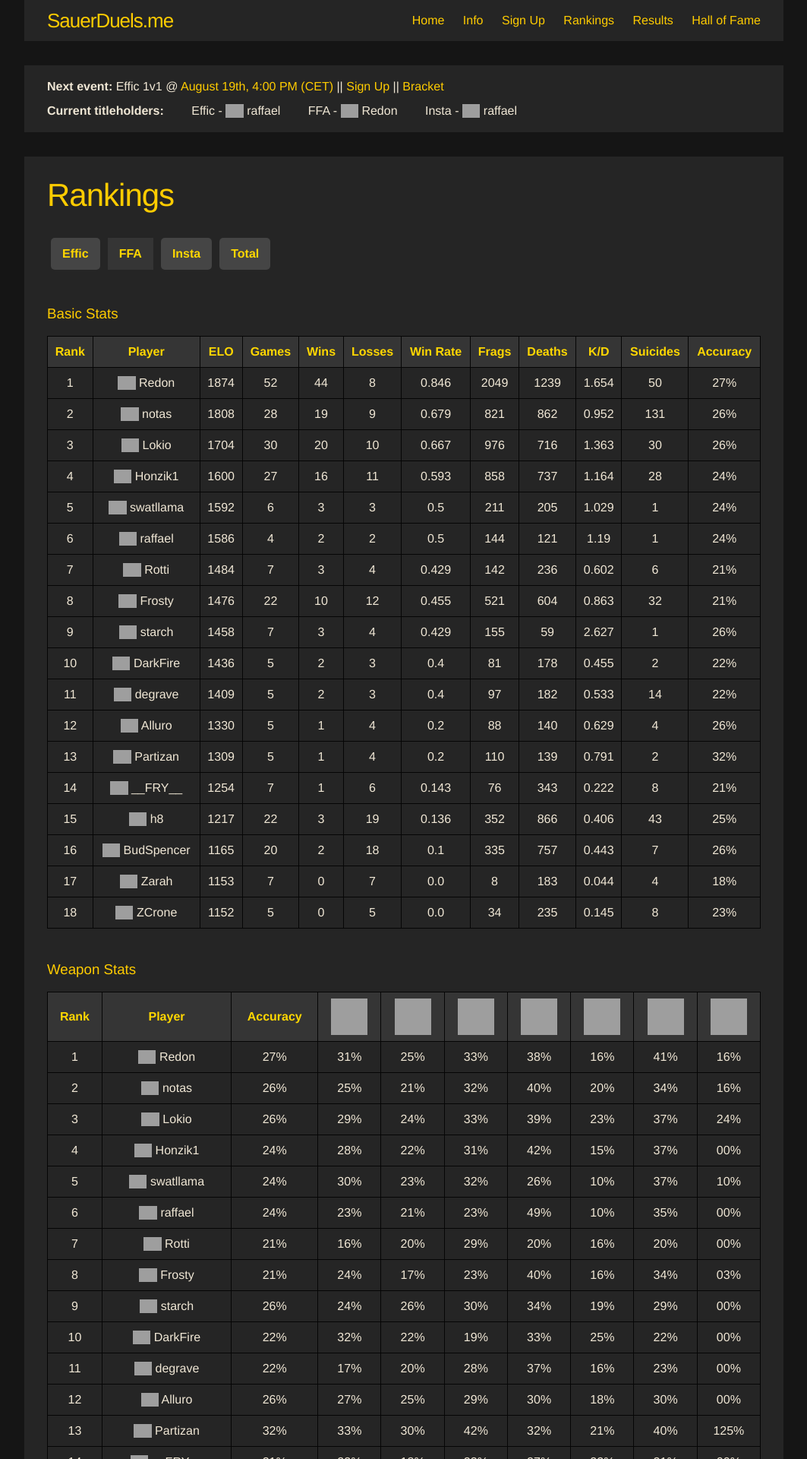
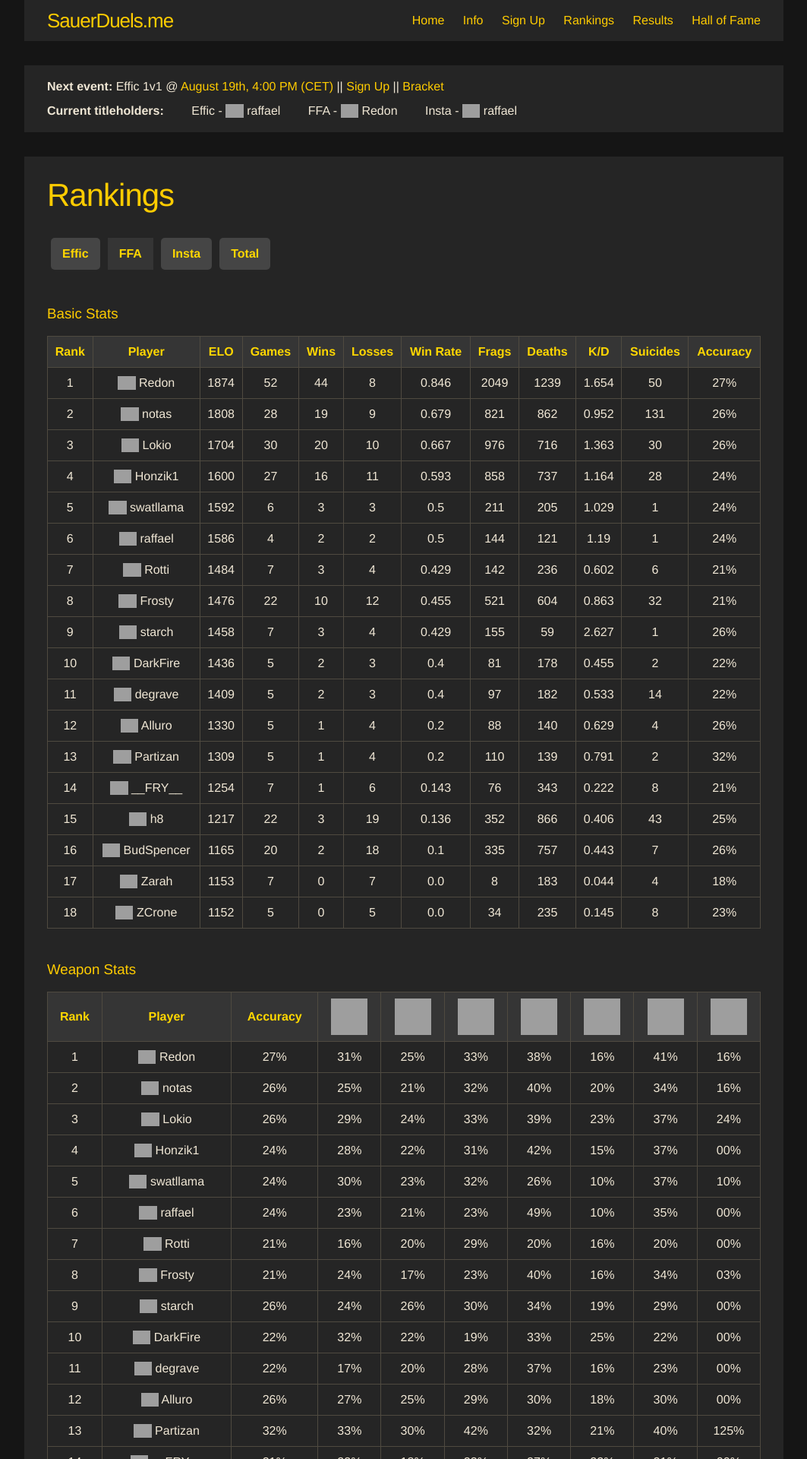
Before and after one commit to sauerduels/website, a Jekyll site: the page built from _rankings/ffa.html, in a window 1280 px wide. Shown: the top 1920 px of the page at 76% size, without its empty margins (108-1171 px from the left). Built offline with Jekyll 4.4.1, drawn with Linux system fonts in a browser that asks for light colours; a script that is not in the unit is left out; grey boxes are pictures that could not be loaded.

Commit message:
Update table border color

```diff
--- a/_sass/minima/_layout.scss
+++ b/_sass/minima/_layout.scss
@@ -258,7 +258,7 @@ table {
 
 table, td, th {
   border-collapse: collapse;
-  border: solid 1px #050505;
+  border: solid 1px #4f4a40;
 }
 
 table.sortable thead {
```
